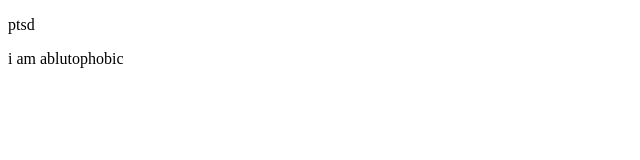
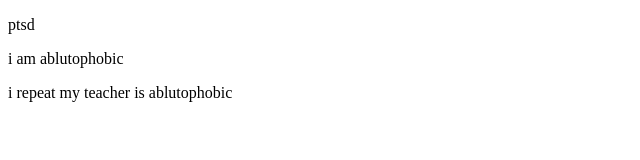
Before and after one commit to Ashybeid/first, a plain HTML site: page index.html in a window 1280 px wide. Shown: the whole page, without its empty margins (0-640 px from the left). Drawn offline with Linux system fonts and the light colour scheme.

Commit message:
Add files via upload
added a statement

```diff
--- a/index.html
+++ b/index.html
@@ -9,5 +9,6 @@
 <body>
                                         <p>ptsd</p>
                                         <p>i am ablutophobic  </p>
+                                        <p>i repeat my teacher is ablutophobic</p>
 </body>
 </html>
```
